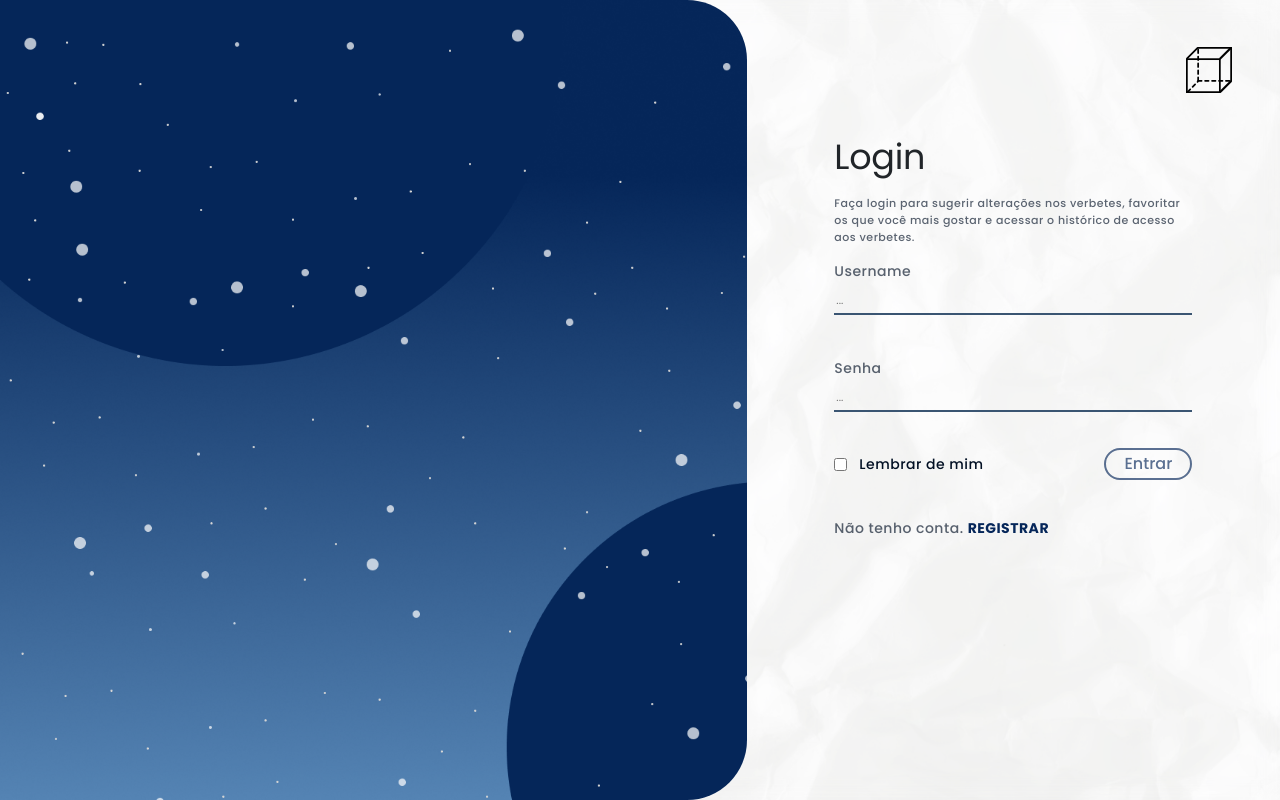
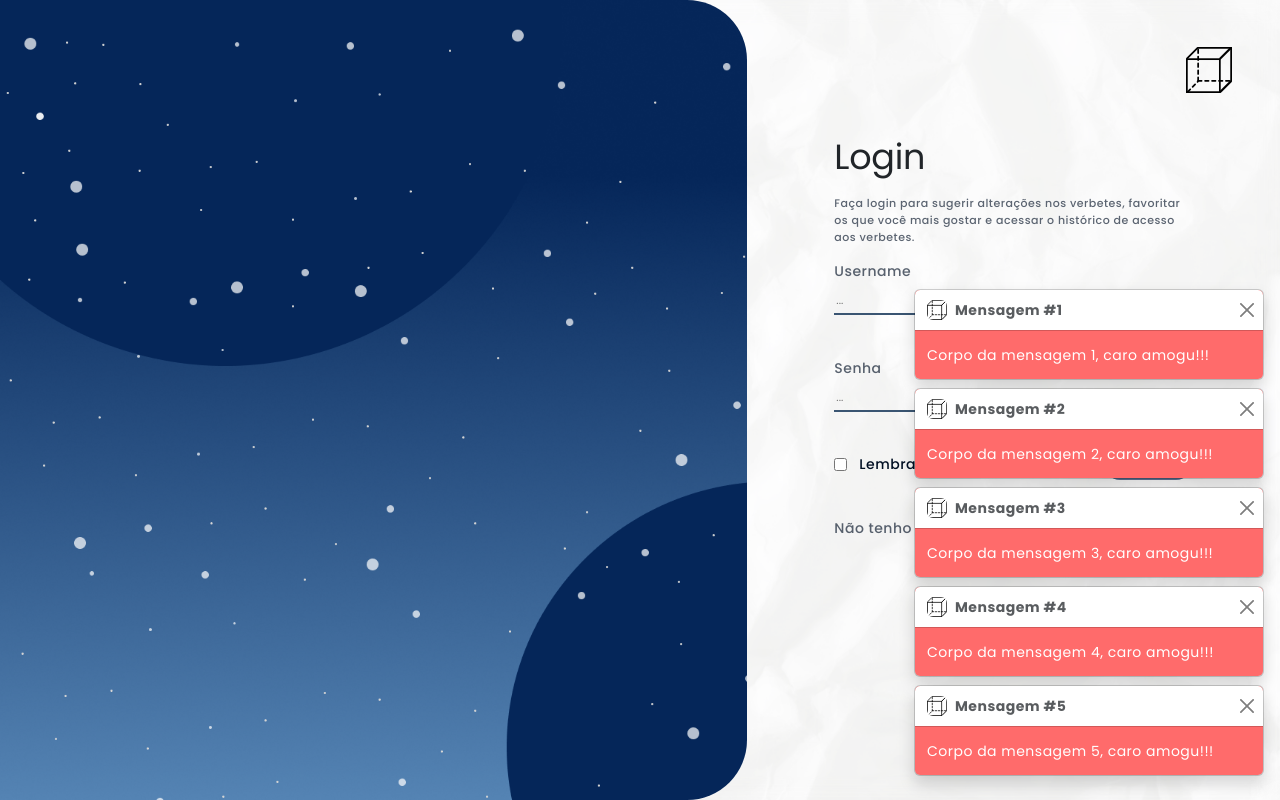
Before and after one commit to isaque-dantas/matemates.client, an Angular app: page /login in a window 1280 px wide. Built offline with nearby package versions, Linux system fonts and the light colour scheme.

Commit message:
feat: toasts mechanism

```diff
--- a/src/app/app.component.html
+++ b/src/app/app.component.html
@@ -1 +1,2 @@
 <router-outlet></router-outlet>
+<app-toast-messages></app-toast-messages>
--- a/src/app/app.component.ts
+++ b/src/app/app.component.ts
@@ -2,11 +2,12 @@ import { Component } from '@angular/core';
 import { RouterOutlet } from '@angular/router';
 import {HeaderComponent} from "./components/header/header.component";
 import {NgIf} from "@angular/common";
+import {ToastMessagesComponent} from "./components/toast-messages/toast-messages.component";
 
 @Component({
   selector: 'app-root',
   standalone: true,
-    imports: [RouterOutlet, HeaderComponent, NgIf],
+  imports: [RouterOutlet, HeaderComponent, NgIf, ToastMessagesComponent],
   templateUrl: './app.component.html',
   styleUrl: './app.component.css'
 })
--- /dev/null
+++ b/src/app/components/toast-messages/toast-messages.component.html
@@ -0,0 +1,13 @@
+<ng-container *ngIf="toasts.length > 0">
+  <div class="toast-container position-fixed bottom-0 end-0 p-3">
+    <div *ngFor="let toast of toasts" class="toast show toast-error mb-2" role="alert" aria-live="assertive"
+         aria-atomic="true">
+      <div class="toast-header">
+        <img src="logo.svg" class="rounded me-2 toast-image" alt="...">
+        <strong class="me-auto">{{ toast.title }}</strong>
+        <button type="button" class="btn-close" (click)="hideToast(toast.id!)" aria-label="Close"></button>
+      </div>
+      <div class="toast-body">{{ toast.body }}</div>
+    </div>
+  </div>
+</ng-container>
--- /dev/null
+++ b/src/app/components/toast-messages/toast-messages.component.ts
@@ -0,0 +1,43 @@
+import {Component} from '@angular/core';
+import {Toast} from "../../interfaces/toast";
+import {ToastService} from "../../services/toast.service";
+import {NgForOf, NgIf} from "@angular/common";
+
+@Component({
+  selector: 'app-toast-messages',
+  standalone: true,
+  imports: [
+    NgIf,
+    NgForOf
+  ],
+  templateUrl: './toast-messages.component.html',
+  styleUrl: './toast-messages.component.css'
+})
+export class ToastMessagesComponent {
+  toasts: Toast[] = []
+
+  constructor(private toastService: ToastService) {
+    this.toastService.showToasts(
+      [
+        {title: "Mensagem #1", body: "Corpo da mensagem 1, caro amogu!!!", id: 193029, type: "error"},
+        {title: "Mensagem #2", body: "Corpo da mensagem 2, caro amogu!!!", id: 193029, type: "error"},
+        {title: "Mensagem #3", body: "Corpo da mensagem 3, caro amogu!!!", id: 193029, type: "error"},
+        {title: "Mensagem #4", body: "Corpo da mensagem 4, caro amogu!!!", id: 193029, type: "error"},
+        {title: "Mensagem #5", body: "Corpo da mensagem 5, caro amogu!!!", id: 193029, type: "error"},
+      ]
+    )
+
+    this.toastService.subscribe(this.setToasts.bind(this))
+    this.toastService.emitToasts()
+  }
+
+  setToasts(toasts: Toast[]) {
+    this.toasts = toasts
+  }
+
+  hideToast(toastId: number) {
+    console.log(toastId)
+    console.log(this.toastService.toastsBeingShown)
+    this.toastService.hideToasts([toastId])
+  }
+}
--- /dev/null
+++ b/src/app/interfaces/toast.ts
@@ -0,0 +1,6 @@
+export interface Toast {
+  title: string;
+  body: string;
+  id: number | null;
+  type: "error" | "warning" | "info" | "success";
+}
--- /dev/null
+++ b/src/app/services/toast.service.ts
@@ -0,0 +1,49 @@
+import {EventEmitter, Injectable} from '@angular/core';
+import {Toast} from "../interfaces/toast";
+
+@Injectable({
+  providedIn: 'root'
+})
+export class ToastService {
+  get toastsBeingShown(): Toast[] {
+    return this._toastsBeingShown;
+  }
+
+  set toastsBeingShown(value: Toast[]) {
+    this._toastsBeingShown = value;
+  }
+
+  private _toastsBeingShown: Toast[] = []
+  private maxToastId: number = 0
+
+  toastsEmitter = new EventEmitter<Toast[]>()
+
+  emitToasts() {
+    this.toastsEmitter.emit(this._toastsBeingShown)
+  }
+
+  showToasts(toasts: Toast[]): Toast[] {
+    toasts = toasts.map((toast: Toast) => {
+      this.maxToastId++
+      return {...toast, id: this.maxToastId}
+    })
+
+    this._toastsBeingShown = this._toastsBeingShown.concat(toasts)
+    this.toastsEmitter.emit(this._toastsBeingShown)
+
+    return toasts
+  }
+
+  hideToasts(toastsIds: number[]) {
+    this._toastsBeingShown = this._toastsBeingShown.filter(toast => !toastsIds.includes(toast.id!))
+    this.toastsEmitter.emit(this._toastsBeingShown)
+  }
+
+  subscribe(toastsHandler: (toasts: Toast[]) => void) {
+    this.toastsEmitter.subscribe(toastsHandler)
+  }
+
+  unsubscribe() {
+    this.toastsEmitter.unsubscribe()
+  }
+}
--- a/src/styles.css
+++ b/src/styles.css
@@ -13,6 +13,7 @@
 
 html, body {
   margin: 0;
+  height: 100vh;
 }
 
 body {
```
Also changed, not shown: src/app/components/toast-messages/toast-messages.component.css (added), 2 other files (tests, documents, lock files or other folders).
